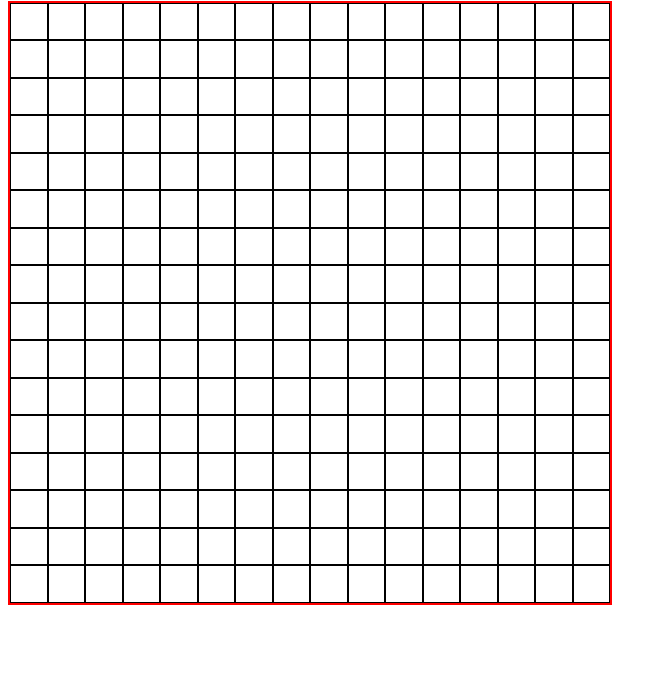
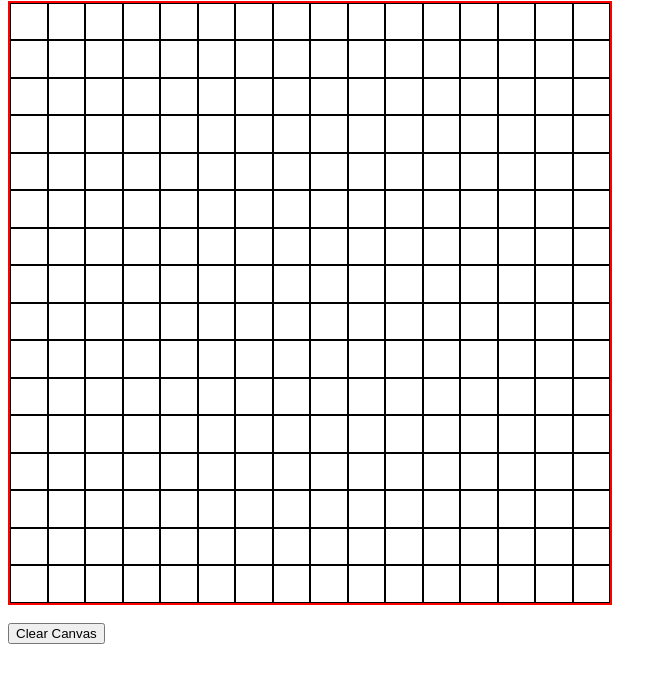
Before and after one commit to jd-loper/etch-a-sketch, a plain HTML site: page index.html in a window 1280 px wide. Shown: the part 79-762 px from the top of the page, without its empty margins (0-667 px from the left). Drawn offline with Linux system fonts and the light colour scheme.

Commit message:
Add button for clearing canvas

```diff
--- a/index.html
+++ b/index.html
@@ -10,5 +10,7 @@
   <body>
     <h1>Etch-a-Sketch</h1>
     <div id="container"></div>
+    <br />
+    <button id="clearBtn">Clear Canvas</button>
   </body>
 </html>
```
